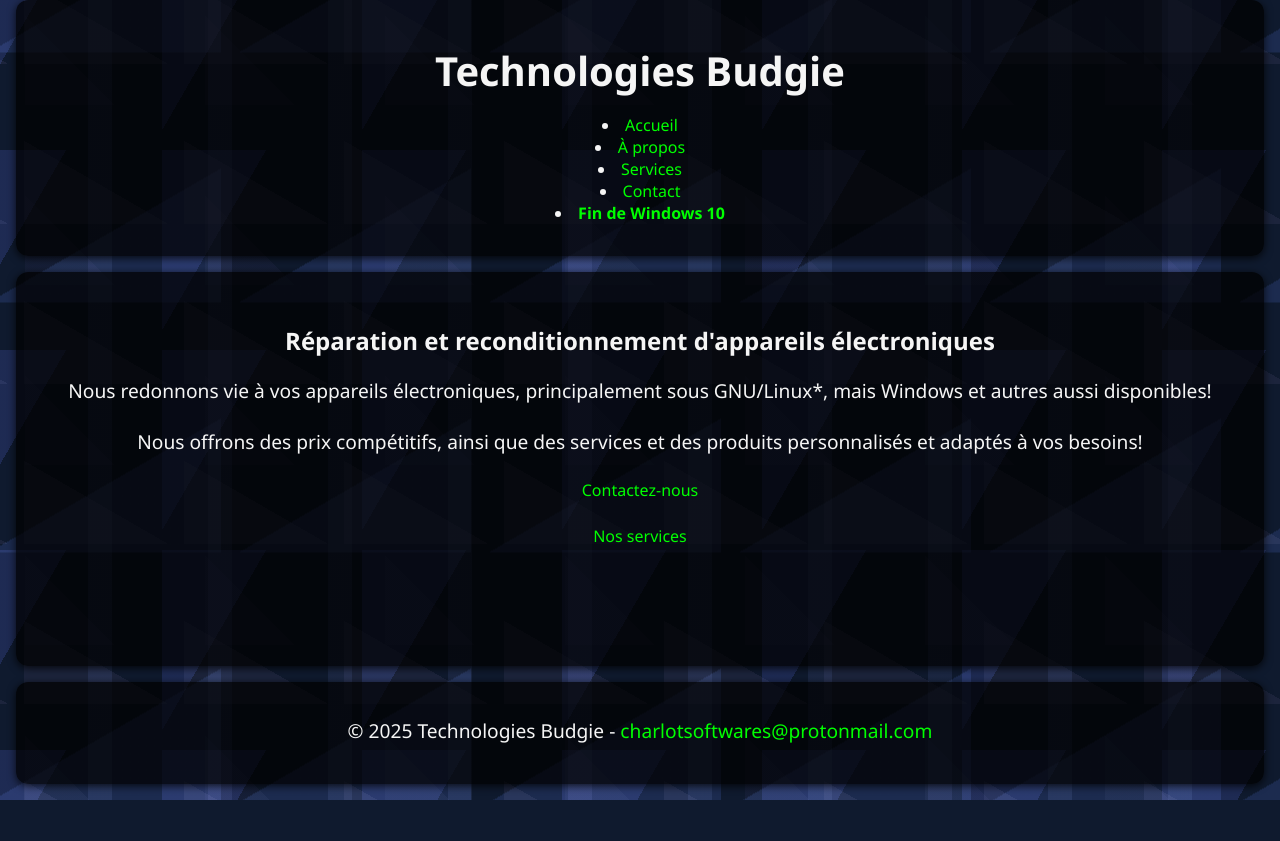
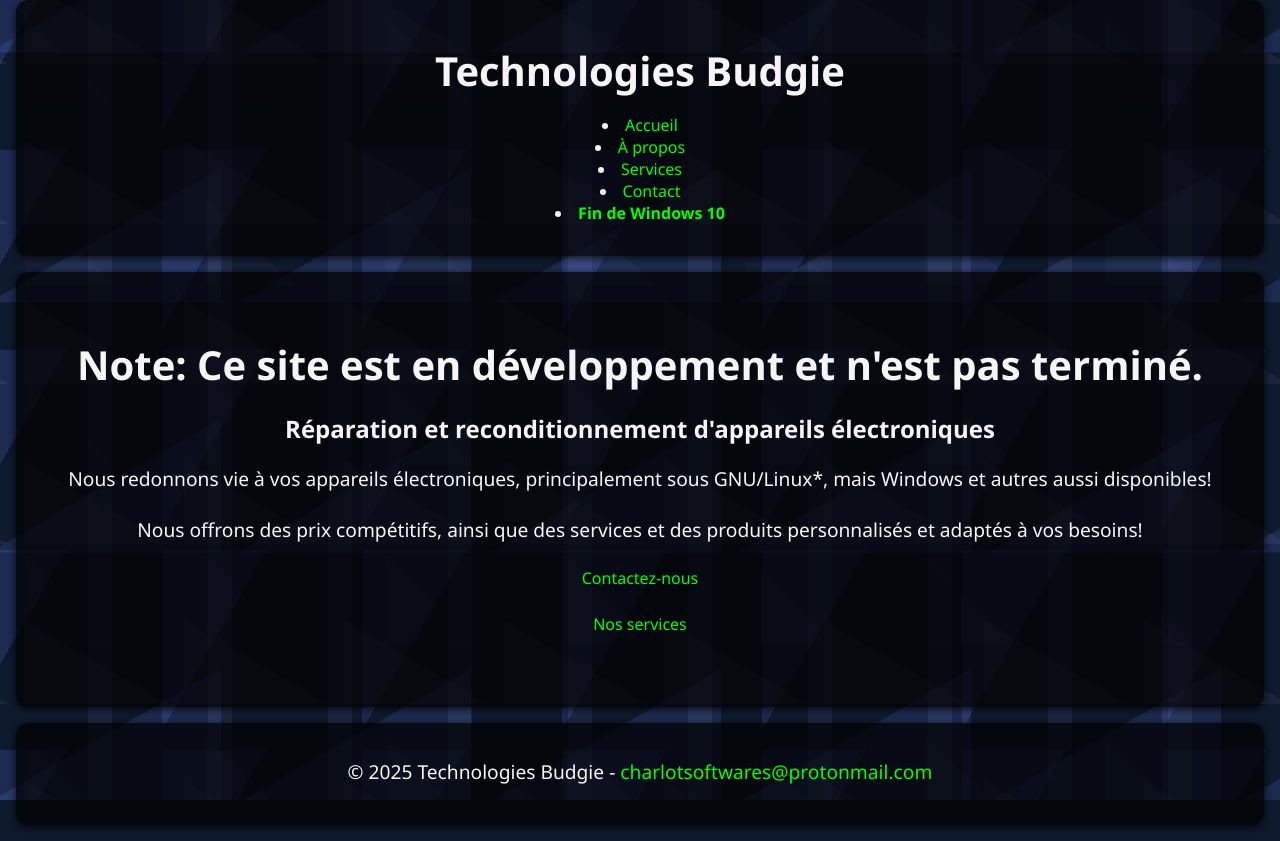
Before and after one commit to TechnologiesBudgie/TechnologiesBudgie.github.io, a plain HTML site: page docs/index.html in a window 1280 px wide. Before the commit the page ends 800 px from the top, so only its background shows below. Drawn offline with Linux system fonts and the light colour scheme.

Commit message:
Update index.html

```diff
--- a/docs/index.html
+++ b/docs/index.html
@@ -24,6 +24,7 @@
 <main>
     <section class="hero">
         <div class="container">
+            <h1>Note: Ce site est en développement et n'est pas terminé.</h1>
             <h2>Réparation et reconditionnement d'appareils électroniques</h2>
             <p>Nous redonnons vie à vos appareils électroniques, principalement sous GNU/Linux*, mais Windows et autres aussi disponibles!</p>
             <p>Nous offrons des prix compétitifs, ainsi que des services et des produits personnalisés et adaptés à vos besoins!</p>
```
